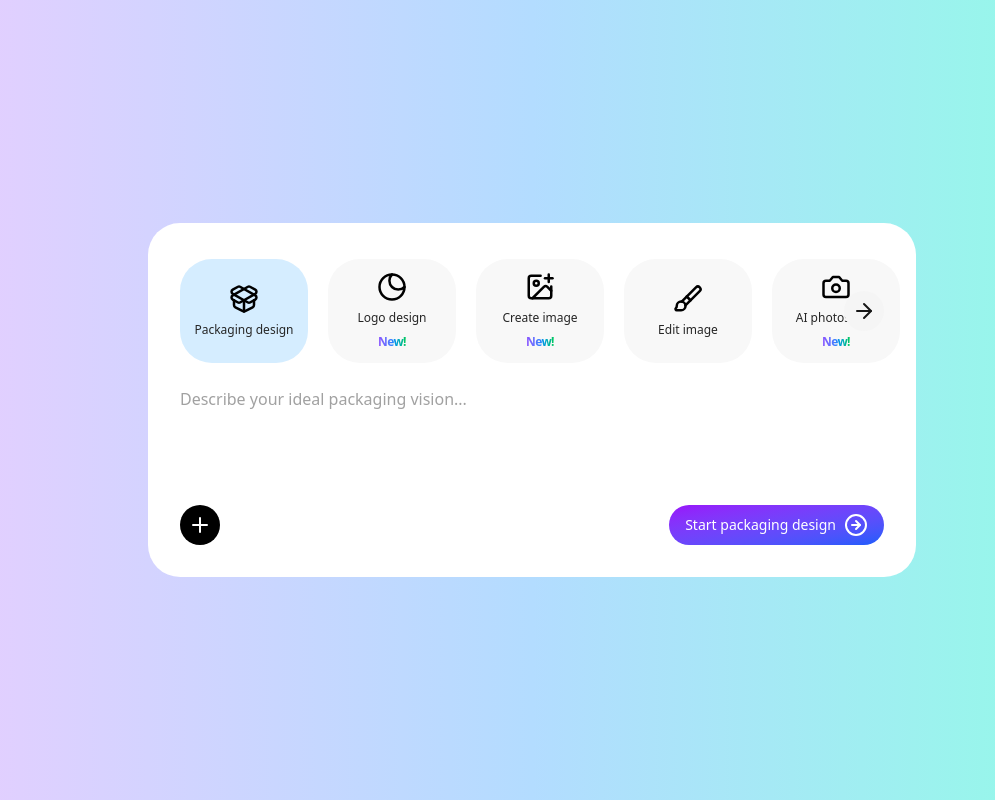
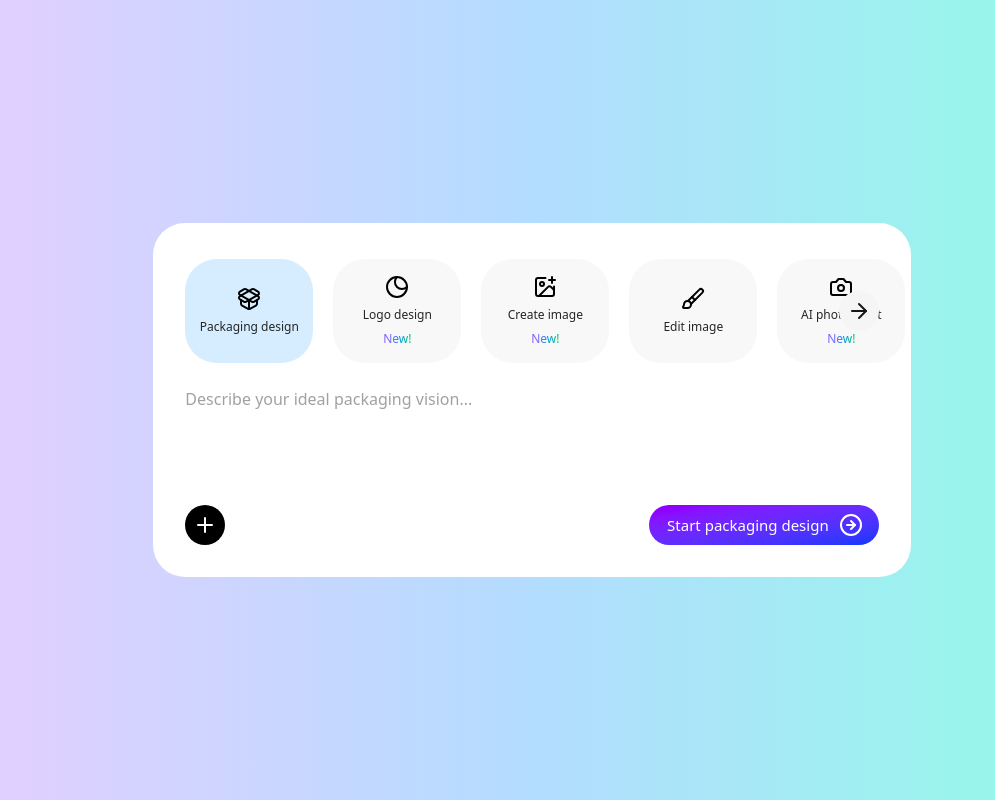
Before and after one commit to burrows99/sourceful-assignment, a Next.js app in the folder frontend/: page / in a window 1280 px wide. Shown: the whole page, without its empty margins (108-1103 px from the left). Built offline with nearby package versions, Linux system fonts and the light colour scheme.

Commit message:
Refactor layout in Home component and enhance styling in IconButton and SubmitButton components

```diff
--- a/frontend/app/page.tsx
+++ b/frontend/app/page.tsx
@@ -2,9 +2,11 @@ import { PromptBox } from "@/components/ui";
 
 export default function Home() {
   return (
-    <main className="min-h-screen flex items-center justify-center px-5 lg:px-8 py-10">
-      <div className="w-full max-w-3xl">
-        <PromptBox />
+    <main className="min-h-screen flex items-center justify-center px-5 lg:px-16 py-10">
+      <div className="w-full grid gap-4 md:gap-6 xl:gap-8 grid-cols-12 max-w-[1280px] mx-auto">
+        <div className="col-span-full lg:col-span-8 lg:col-start-3">
+          <PromptBox />
+        </div>
       </div>
     </main>
   );
--- a/frontend/components/ui/IconButton.tsx
+++ b/frontend/components/ui/IconButton.tsx
@@ -26,7 +26,7 @@ interface IconButtonProps extends ButtonHTMLAttributes<HTMLButtonElement> {
 
 const baseStyles = `
   flex flex-col items-center justify-center gap-2
-  w-32 h-26 rounded-[32px]
+  w-32 h-26 rounded-4xl
   text-base leading-6 font-normal
   cursor-pointer appearance-none
   transition-colors duration-200
@@ -34,7 +34,7 @@ const baseStyles = `
 `;
 
 const iconStyles = `
-  [&_svg]:w-[30px] [&_svg]:h-[30px]
+  [&_svg]:w-6 [&_svg]:h-6
   [&_svg]:block [&_svg]:stroke-2
 `;
 
@@ -45,6 +45,7 @@ const selectedStyles = `
 
 const defaultStyles = `
   bg-[rgb(248,248,248)]
+  hover:bg-neutral-100
   active:bg-neutral-100
 `;
 
@@ -74,11 +75,11 @@ export const IconButton = forwardRef<HTMLButtonElement, IconButtonProps>(
         )}
         {...props}
       >
-        <div className="w-[30px] h-[30px] flex items-center justify-center">
+        <div className="w-6 h-6 flex items-center justify-center">
           {icon}
         </div>
 
-        <span className="text-[10px] md:text-[10px] lg:text-[11px] xl:text-xs leading-3 md:leading-3 lg:leading-4 xl:leading-4 text-center text-neutral-800">
+        <span className="text-[10px] md:text-[10px] lg:text-[11px] xl:text-xs leading-3 md:leading-3 lg:leading-4 xl:leading-4 text-center text-neutral-800 font-space-grotesk tracking-normal font-normal">
           {text}
         </span>
 
@@ -86,7 +87,7 @@ export const IconButton = forwardRef<HTMLButtonElement, IconButtonProps>(
           <span
             data-text-label=""
             className={cn(
-              "font-space-grotesk tracking-tighter text-[10px] leading-3 md:text-[10px] md:leading-3 lg:text-[11px] lg:leading-4 xl:text-xs xl:leading-4 font-semibold",
+              "font-space-grotesk tracking-normal text-[10px] leading-3 md:text-[10px] md:leading-3 lg:text-[11px] lg:leading-4 xl:text-xs xl:leading-4 font-medium",
               badgeColorClass
             )}
           >
--- a/frontend/components/ui/SubmitButton.tsx
+++ b/frontend/components/ui/SubmitButton.tsx
@@ -27,18 +27,24 @@ export function SubmitButton({
     <button
       type="submit"
       className={cn(
-        "relative overflow-hidden inline-flex items-center justify-center",
+        "relative overflow-hidden appearance-none inline-flex items-center justify-center",
         "h-10 px-4 rounded-full",
-        "bg-linear-to-br from-purple-600 to-blue-600 text-white",
-        "hover:from-purple-700 hover:to-blue-700",
+        "bg-gradient-to-br from-[#8f00ff] from-10% to-[#0038ff] text-white",
+        "disabled:from-gray-50 disabled:to-gray-50 disabled:text-gray-400",
         "focus-visible:outline-none focus-visible:ring-2 focus-visible:ring-offset-2 focus-visible:ring-purple-500",
-        "transition-all duration-200",
+        "transition duration-200",
         "text-sm font-medium whitespace-nowrap",
+        "before:opacity-0 hover:before:opacity-100 focus:before:opacity-100",
+        "before:transition-opacity before:duration-200",
+        "before:absolute before:inset-0",
+        "before:bg-gradient-to-br before:from-[#8f00ff] before:from-40% before:to-[#0038ff]",
+        "disabled:before:!bg-none",
+        "w-full md:w-fit",
         className
       )}
       {...props}
     >
-      <span className="relative">
+      <span className="font-space-grotesk tracking-normal text-inherit text-sm leading-5 md:text-sm md:leading-5 lg:text-[15px] lg:leading-5 xl:text-[15px] xl:leading-5 font-medium inline-flex px-0.5 relative">
         {children}
         {extendedText && (
           <span className="hidden md:inline">&nbsp;{extendedText}</span>
@@ -54,7 +60,7 @@ export function SubmitButton({
         strokeWidth="2"
         strokeLinecap="round"
         strokeLinejoin="round"
-        className="w-6 h-6 ml-2"
+        className="w-6 h-6 ml-2 relative"
         aria-hidden="true"
       >
         <circle cx="12" cy="12" r="10" />
```
